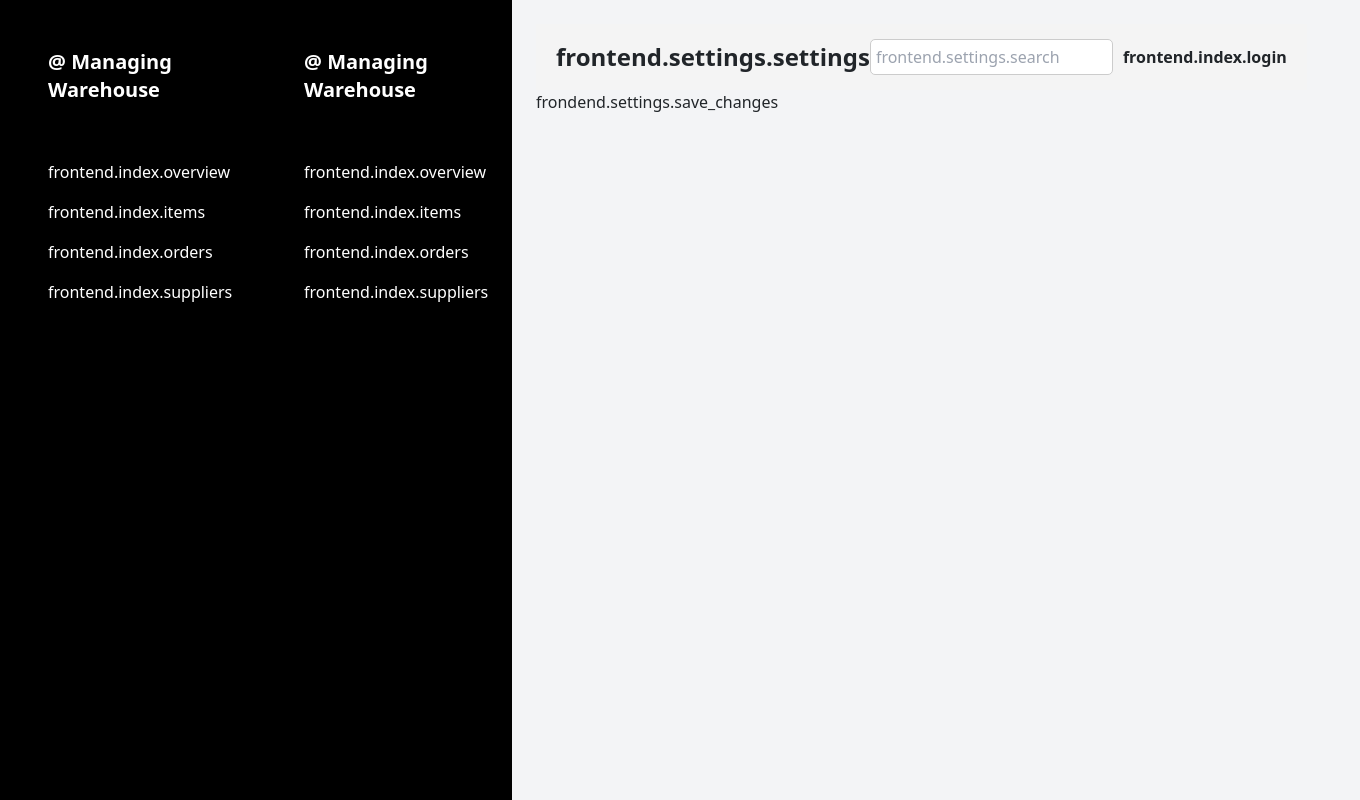
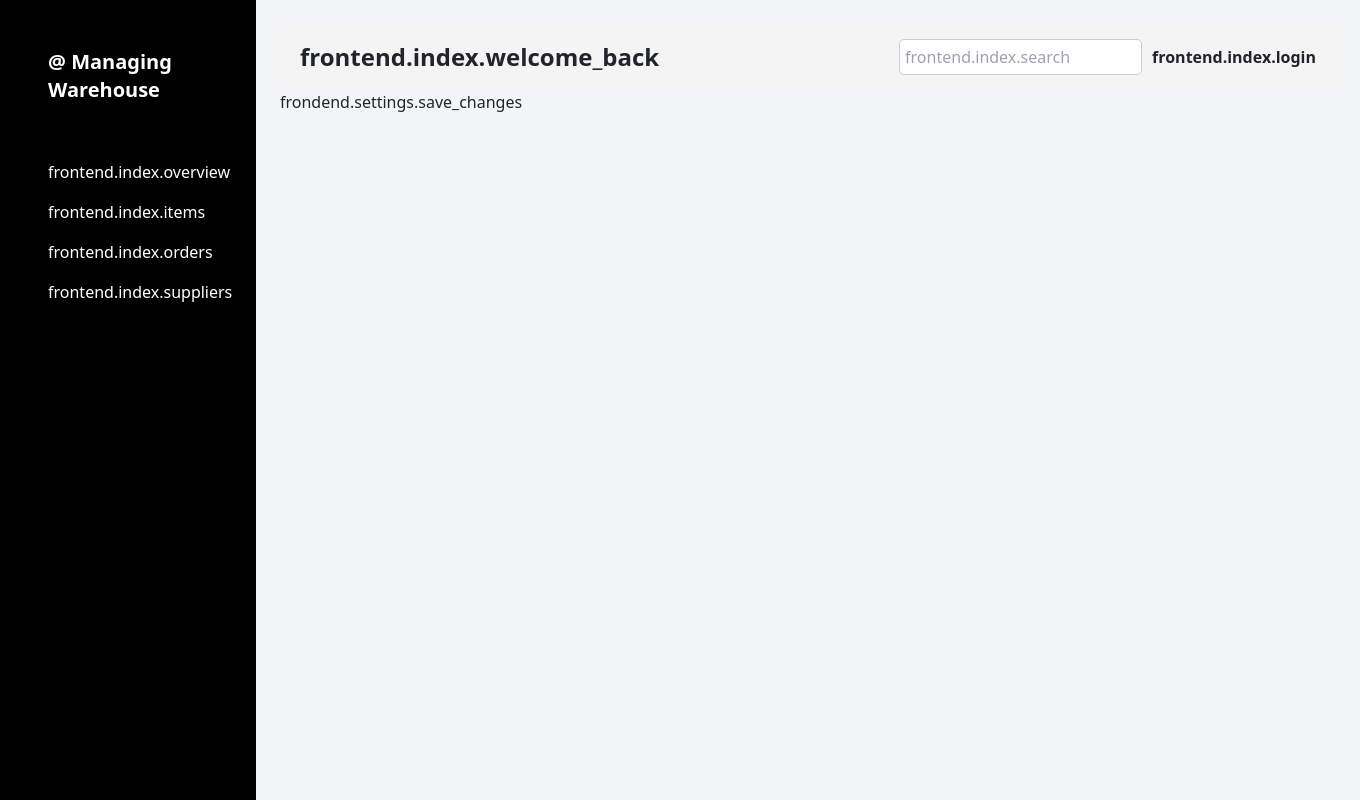
Before and after one commit to Makhuta/VPSI---system-for-managing-warehouse, a Django app: page /en/settings/ in a window 1360 px wide. Run offline with Django 4.2, Linux system fonts and the light colour scheme; some libraries are stand-ins or nearby versions.

Commit message:
Change
- removed aside (because of adding it to base.html)

```diff
--- a/warehouse-manager/frontend/templates/settings.html
+++ b/warehouse-manager/frontend/templates/settings.html
@@ -5,43 +5,9 @@
 {% block title %}User Config{% endblock %}
 
 {% block main %}
-    <div class="flex h-screen">
-        <!-- Sidebar -->
-        <aside class="w-64 bg-black text-white p-5">
-            <h1 class="text-xl font-bold">@ Managing Warehouse</h1>
-            <nav class="mt-5">
-                <ul>
-                    <li class="py-2"><a href="{% url 'index' %}" class="hover:text-gray-400">{% trans "frontend.index.overview" %}</a></li>
-                    <li class="py-2"><a href="#" class="hover:text-gray-400">{% trans "frontend.index.items" %}</a></li>
-                    <li class="py-2"><a href="#" class="hover:text-gray-400">{% trans "frontend.index.orders" %}</a></li>
-                    <li class="py-2"><a href="#" class="hover:text-gray-400">{% trans "frontend.index.suppliers" %}</a></li>
-                    {% if user.is_authenticated %}
-                        <li class="py-2"><a href="{% url 'settings' %}" class="hover:text-gray-400">{% trans "frontend.index.settings" %}</a></li>
-                    {% else %}
-                    {% endif %}
-                    {% if user.is_authenticated %}
-                        <li class="pt-2"><a href="{% url 'logout' %}" class="hover:text-gray-400">{% trans "frontend.index.logout" %}</a></li>
-                    {% else %}
-                    {% endif %}
-                </ul>
-            </nav>
-        </aside>
-
     <!-- Main Content -->
     <main class="flex-1 p-6">
-            <header class="flex justify-between items-center">
-                <div class="header-left">
-                    <h1 class="text-2xl font-semibold">{% trans "frontend.settings.settings" %}</h1>
-                </div>
-                <div class="header-right">
-                    <input type="text" placeholder='{% trans "frontend.settings.search" %}' class="search-input">
-                    {% if user.is_authenticated %}
-                        <span class="user">{{ user }}</span>
-                    {% else %}
-                        <a href="{% url 'login' %}"><span class="user">{% trans "frontend.index.login" %}</span></a>
-                    {% endif %}
-                </div>
-            </header>
+        {% include "header_bar.html" %}
 
         <form method="post">
             {% csrf_token %}
@@ -49,5 +15,4 @@
             <button type="submit">{% trans "frondend.settings.save_changes" %}</button>
         </form>
     </main>
-    </div>
 {% endblock %}
```
Also changed, not shown: warehouse-manager/frontend/templates/index.html (+1 -36 lines). Lines whose indentation alone changed are shown as unchanged.
